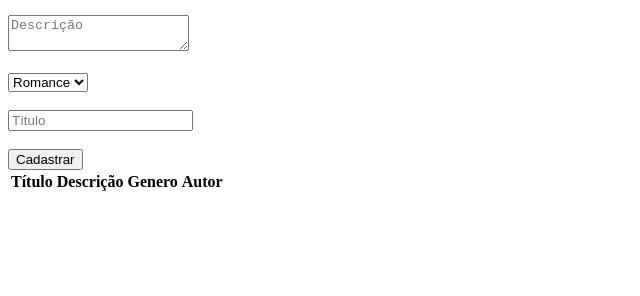
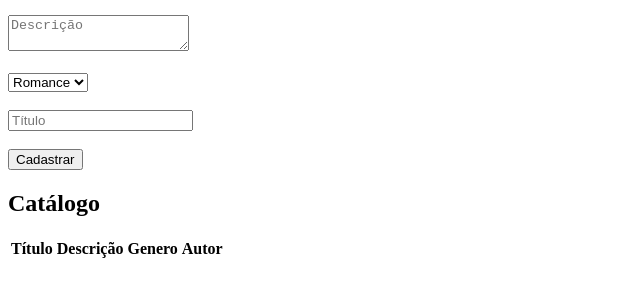
Before and after one commit to guifrancisco/guifrancisco.github.io, a plain HTML site: page ultimoLab/livraria.html in a window 1280 px wide. Shown: the part 104-400 px from the top of the page, without its empty margins (0-640 px from the left). Drawn offline with nearby package versions, Linux system fonts and the light colour scheme.

Commit message:
Correção de mais erros

```diff
--- a/ultimoLab/livraria.html
+++ b/ultimoLab/livraria.html
@@ -86,6 +86,7 @@ $(function(){
 				<button id="adicionar">Cadastrar</button>
 
 
+				<h2>Catálogo</h2>
 
 			<table id="acervo">
 				<tr>
```
Also changed, not shown: index.html (+1 -1 lines).
